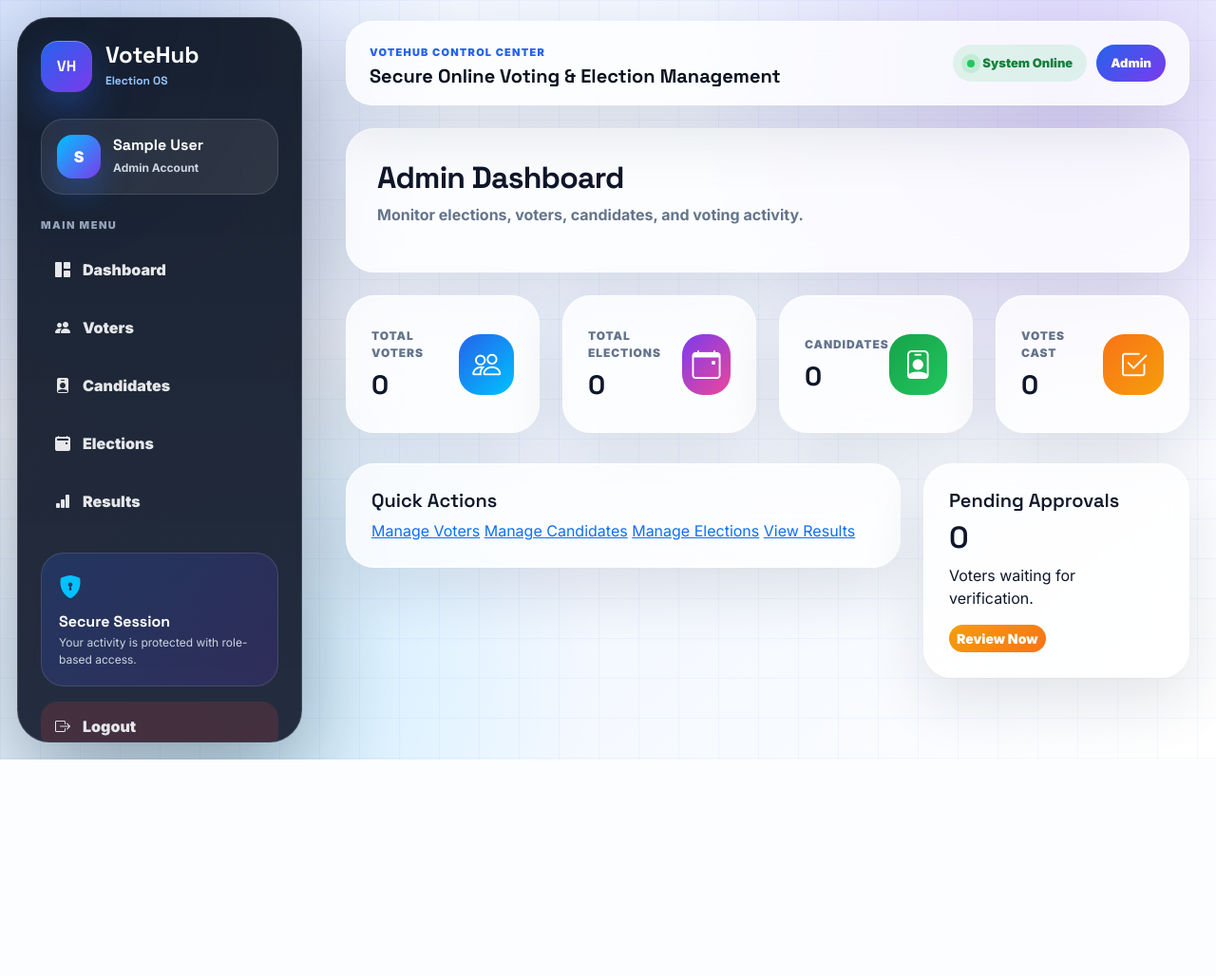
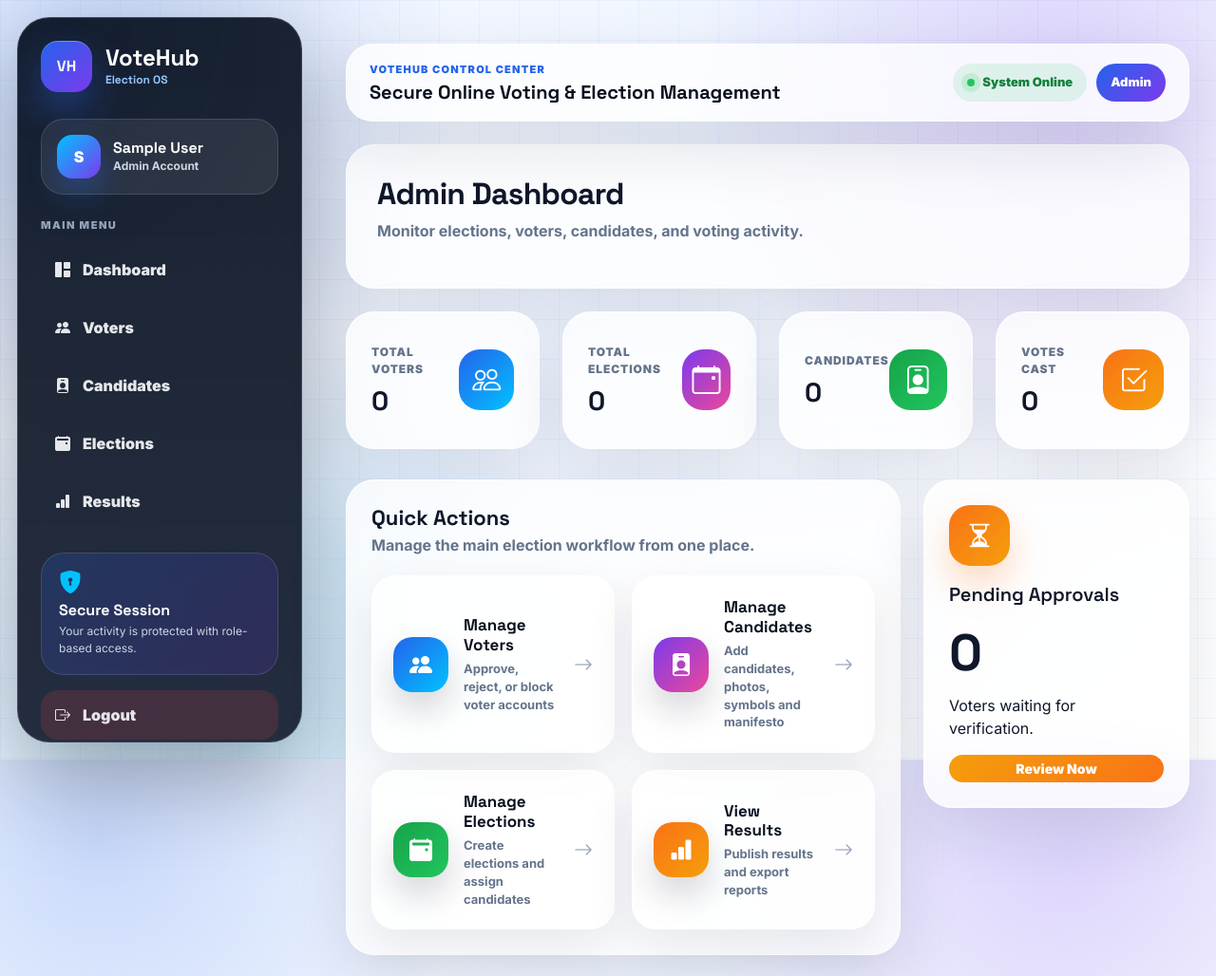
Before and after one commit to mdarhan17/VoteHub, a Flask app: page /admin/dashboard in a window 1280 px wide. Shown: the whole page at 95% size. Before the commit the page ends 800 px from the top, so only its background shows below. Run offline with Flask 3, Linux system fonts and the light colour scheme; the visitor is signed in with stand-in values (Sample User, id 1); data that the repository does not hold is empty.

Commit message:
feature added2

```diff
--- a/app/static/css/style.css
+++ b/app/static/css/style.css
@@ -1119,3 +1119,177 @@
         font-size: 13px;
     }
 }
+
+
+.section-title {
+    display: flex;
+    justify-content: space-between;
+    align-items: center;
+    margin-bottom: 20px;
+}
+
+.section-title h5 {
+    margin: 0;
+    font-size: 22px;
+    font-weight: 900;
+}
+
+.section-title p {
+    margin: 4px 0 0;
+    color: var(--muted);
+    font-weight: 700;
+}
+
+.premium-actions {
+    display: grid !important;
+    grid-template-columns: repeat(2, minmax(0, 1fr));
+    gap: 18px !important;
+    margin-top: 18px;
+}
+
+.action-card {
+    position: relative;
+    min-height: 135px;
+    display: flex !important;
+    align-items: center;
+    gap: 16px;
+    padding: 22px !important;
+    border-radius: 26px !important;
+    text-decoration: none !important;
+    overflow: hidden;
+    background: rgba(255,255,255,.75) !important;
+    border: 1px solid rgba(255,255,255,.9) !important;
+    box-shadow: 0 18px 50px rgba(15,23,42,.09);
+    transition: .28s ease;
+}
+
+.action-card::before {
+    content: "";
+    position: absolute;
+    inset: 0;
+    opacity: 0;
+    transition: .28s ease;
+}
+
+.action-card:hover {
+    transform: translateY(-8px) scale(1.015);
+    box-shadow: 0 30px 75px rgba(15,23,42,.16);
+}
+
+.action-card:hover::before {
+    opacity: 1;
+}
+
+.action-card div,
+.action-card i {
+    position: relative;
+    z-index: 1;
+}
+
+.action-icon {
+    width: 58px;
+    height: 58px;
+    border-radius: 20px;
+    display: grid;
+    place-items: center;
+    color: white;
+    flex: 0 0 58px;
+    font-size: 24px;
+    box-shadow: 0 18px 36px rgba(15,23,42,.18);
+}
+
+.action-card h6 {
+    margin: 0;
+    color: var(--dark);
+    font-size: 17px;
+    font-weight: 900;
+}
+
+.action-card p {
+    margin: 6px 0 0;
+    color: var(--muted);
+    font-size: 13px;
+    line-height: 1.45;
+    font-weight: 700;
+}
+
+.action-arrow {
+    margin-left: auto;
+    color: #94a3b8;
+    font-size: 20px;
+    transition: .25s ease;
+}
+
+.action-card:hover .action-arrow {
+    transform: translateX(6px);
+    color: white;
+}
+
+.action-card:hover h6,
+.action-card:hover p {
+    color: white;
+}
+
+.blue-action .action-icon {
+    background: linear-gradient(135deg, #2563eb, #00c2ff);
+}
+
+.purple-action .action-icon {
+    background: linear-gradient(135deg, #7c3aed, #ec4899);
+}
+
+.green-action .action-icon {
+    background: linear-gradient(135deg, #16a34a, #22c55e);
+}
+
+.orange-action .action-icon {
+    background: linear-gradient(135deg, #f97316, #f59e0b);
+}
+
+.blue-action::before {
+    background: linear-gradient(135deg, #2563eb, #00c2ff);
+}
+
+.purple-action::before {
+    background: linear-gradient(135deg, #7c3aed, #ec4899);
+}
+
+.green-action::before {
+    background: linear-gradient(135deg, #16a34a, #22c55e);
+}
+
+.orange-action::before {
+    background: linear-gradient(135deg, #f97316, #f59e0b);
+}
+
+.approval-card {
+    min-height: 315px;
+    display: flex;
+    flex-direction: column;
+    justify-content: center;
+}
+
+.approval-icon {
+    width: 64px;
+    height: 64px;
+    border-radius: 22px;
+    display: grid;
+    place-items: center;
+    margin-bottom: 18px;
+    background: linear-gradient(135deg, #f97316, #f59e0b);
+    color: white;
+    font-size: 28px;
+    box-shadow: 0 18px 38px rgba(249,115,22,.28);
+}
+
+.approval-card h2 {
+    font-size: 54px;
+    font-weight: 900;
+    margin: 10px 0;
+}
+
+@media (max-width: 992px) {
+    .premium-actions {
+        grid-template-columns: 1fr;
+    }
+}
--- a/app/templates/admin/dashboard.html
+++ b/app/templates/admin/dashboard.html
@@ -51,20 +51,60 @@
 </div>
 
 <div class="row g-4 mt-2">
-    <div class="col-md-8">
+    <div class="col-lg-8">
         <div class="panel-card">
-            <h5>Quick Actions</h5>
-            <div class="quick-actions">
-                <a href="{{ url_for('admin.voters') }}">Manage Voters</a>
-                <a href="{{ url_for('candidate.candidates') }}">Manage Candidates</a>
-                <a href="{{ url_for('election.elections') }}">Manage Elections</a>
-                <a href="{{ url_for('result.results') }}">View Results</a>
+            <div class="section-title">
+                <div>
+                    <h5>Quick Actions</h5>
+                    <p>Manage the main election workflow from one place.</p>
+                </div>
+            </div>
+
+            <div class="quick-actions premium-actions">
+                <a href="{{ url_for('admin.voters') }}" class="action-card blue-action">
+                    <div class="action-icon"><i class="bi bi-people-fill"></i></div>
+                    <div>
+                        <h6>Manage Voters</h6>
+                        <p>Approve, reject, or block voter accounts</p>
+                    </div>
+                    <i class="bi bi-arrow-right action-arrow"></i>
+                </a>
+
+                <a href="{{ url_for('candidate.candidates') }}" class="action-card purple-action">
+                    <div class="action-icon"><i class="bi bi-person-badge-fill"></i></div>
+                    <div>
+                        <h6>Manage Candidates</h6>
+                        <p>Add candidates, photos, symbols and manifesto</p>
+                    </div>
+                    <i class="bi bi-arrow-right action-arrow"></i>
+                </a>
+
+                <a href="{{ url_for('election.elections') }}" class="action-card green-action">
+                    <div class="action-icon"><i class="bi bi-calendar2-event-fill"></i></div>
+                    <div>
+                        <h6>Manage Elections</h6>
+                        <p>Create elections and assign candidates</p>
+                    </div>
+                    <i class="bi bi-arrow-right action-arrow"></i>
+                </a>
+
+                <a href="{{ url_for('result.results') }}" class="action-card orange-action">
+                    <div class="action-icon"><i class="bi bi-bar-chart-fill"></i></div>
+                    <div>
+                        <h6>View Results</h6>
+                        <p>Publish results and export reports</p>
+                    </div>
+                    <i class="bi bi-arrow-right action-arrow"></i>
+                </a>
             </div>
         </div>
     </div>
 
-    <div class="col-md-4">
-        <div class="panel-card warning-panel">
+    <div class="col-lg-4">
+        <div class="panel-card warning-panel approval-card">
+            <div class="approval-icon">
+                <i class="bi bi-hourglass-split"></i>
+            </div>
             <h5>Pending Approvals</h5>
             <h2>{{ stats.pending_voters }}</h2>
             <p>Voters waiting for verification.</p>
```
